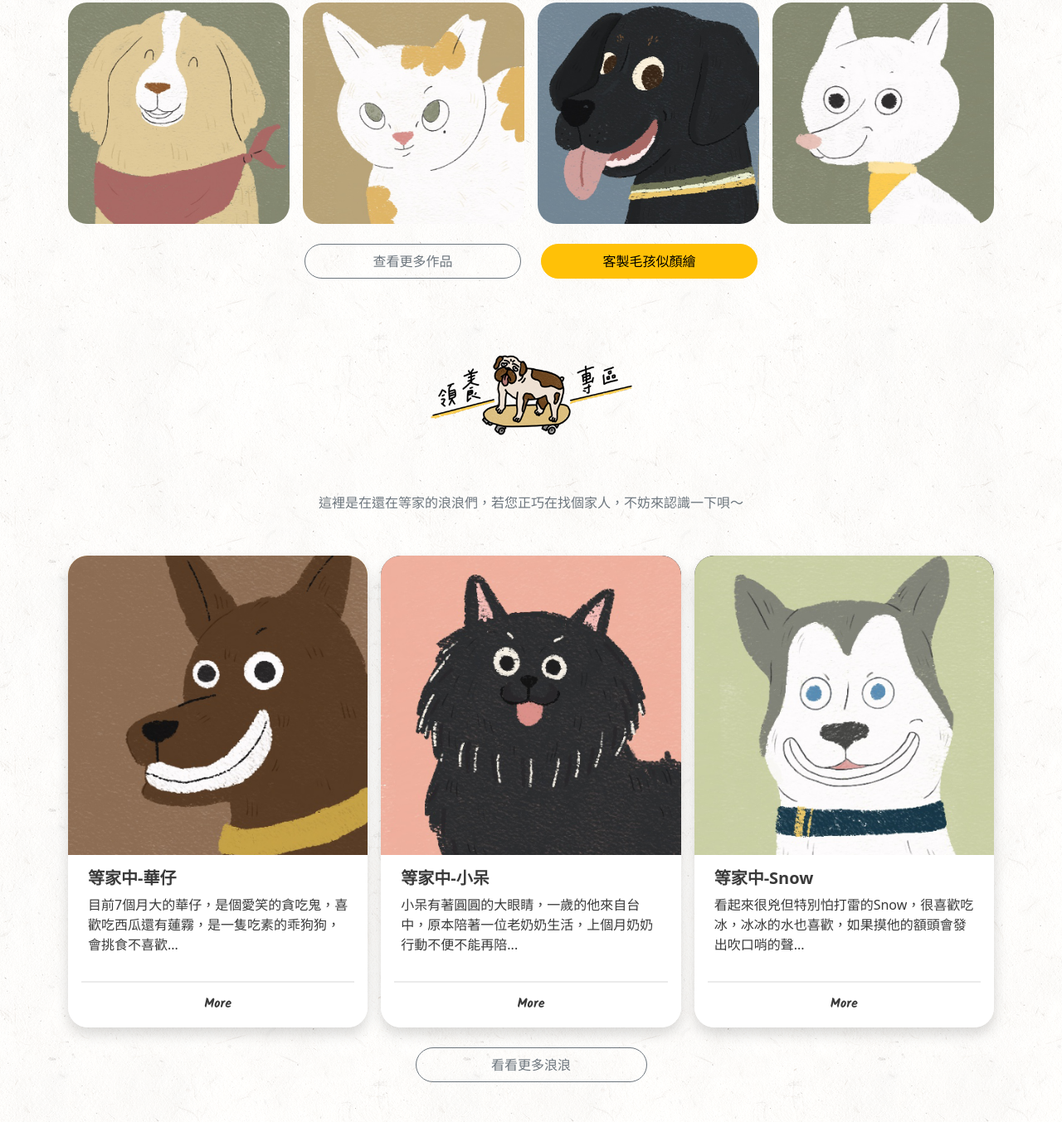
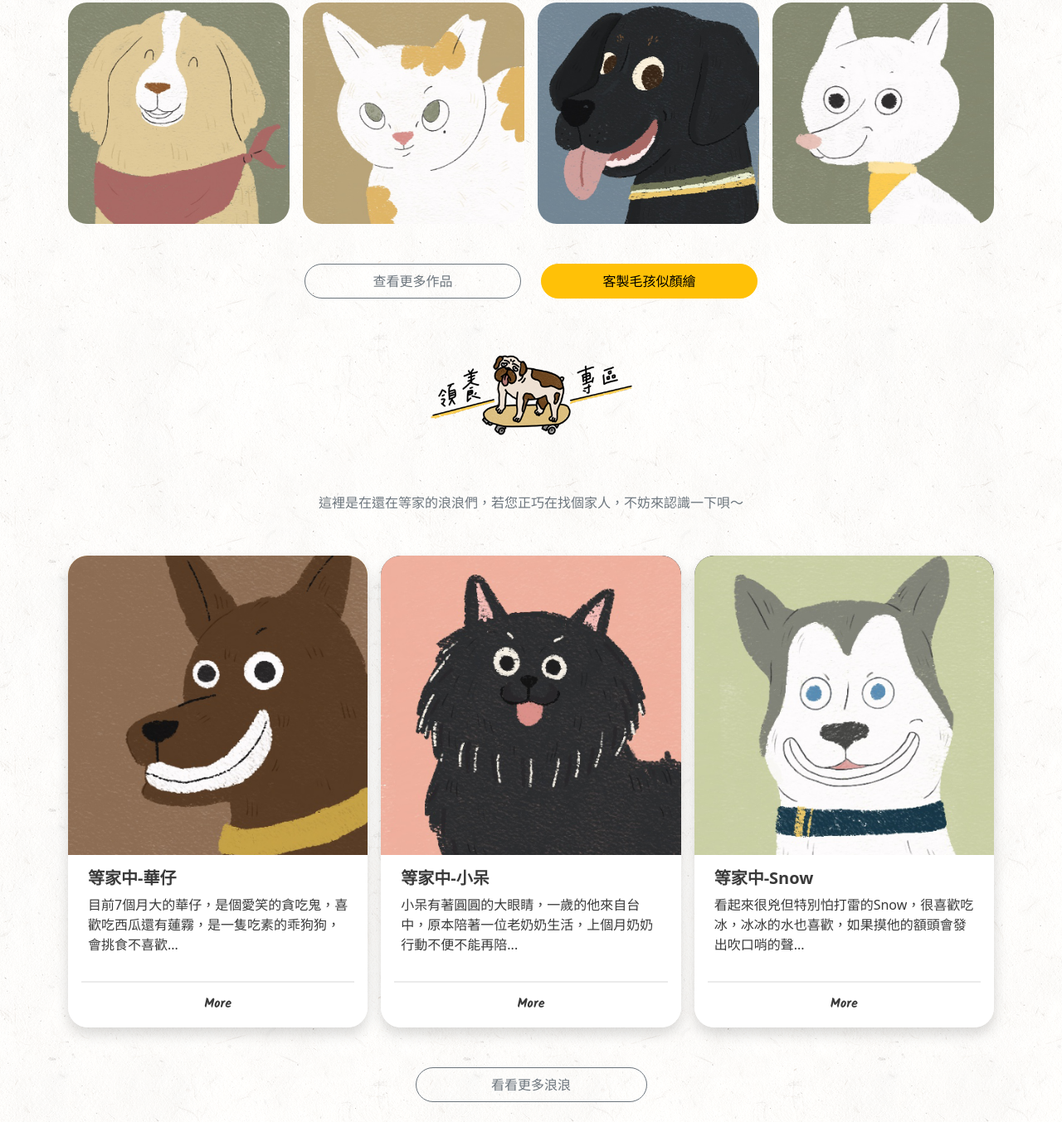
Before and after one commit to kkmintaddict/furry, a website: page index.html in a window 1280 px wide. Shown: the part 1589-2942 px from the top of the page at 83% size. Drawn offline with nearby package versions, Linux system fonts and the light colour scheme.

Commit message:
review test02

```diff
--- a/index.html
+++ b/index.html
@@ -152,7 +152,7 @@
                   </li>
               </ul>
             <!-- 按鈕 -->
-            <ul class="list-unstyled row justify-content-center mb-0 py-4">
+            <ul class="list-unstyled row justify-content-center mb-0 pt-5">
               <li class="col-6 col-lg-3">
                 <a href="design.html"><button type="button" class="btn btn-outline-secondary btn-theme rounded-pill py-2 w-100">查看更多作品</button></a>
               </li>
@@ -220,7 +220,7 @@
                 </li>
               </ul>
 
-          <div class="col-6 col-lg-3 text-center mx-auto py-4">
+          <div class="col-6 col-lg-3 text-center mx-auto pt-5 pb-3">
             <a href="adopt.html"><button class="btn btn-outline-secondary btn-theme py-2 w-100" type="button">看看更多浪浪</button></a>
           </div>
         </div>
```
Also changed, not shown: form.html (+1 -1 lines).
